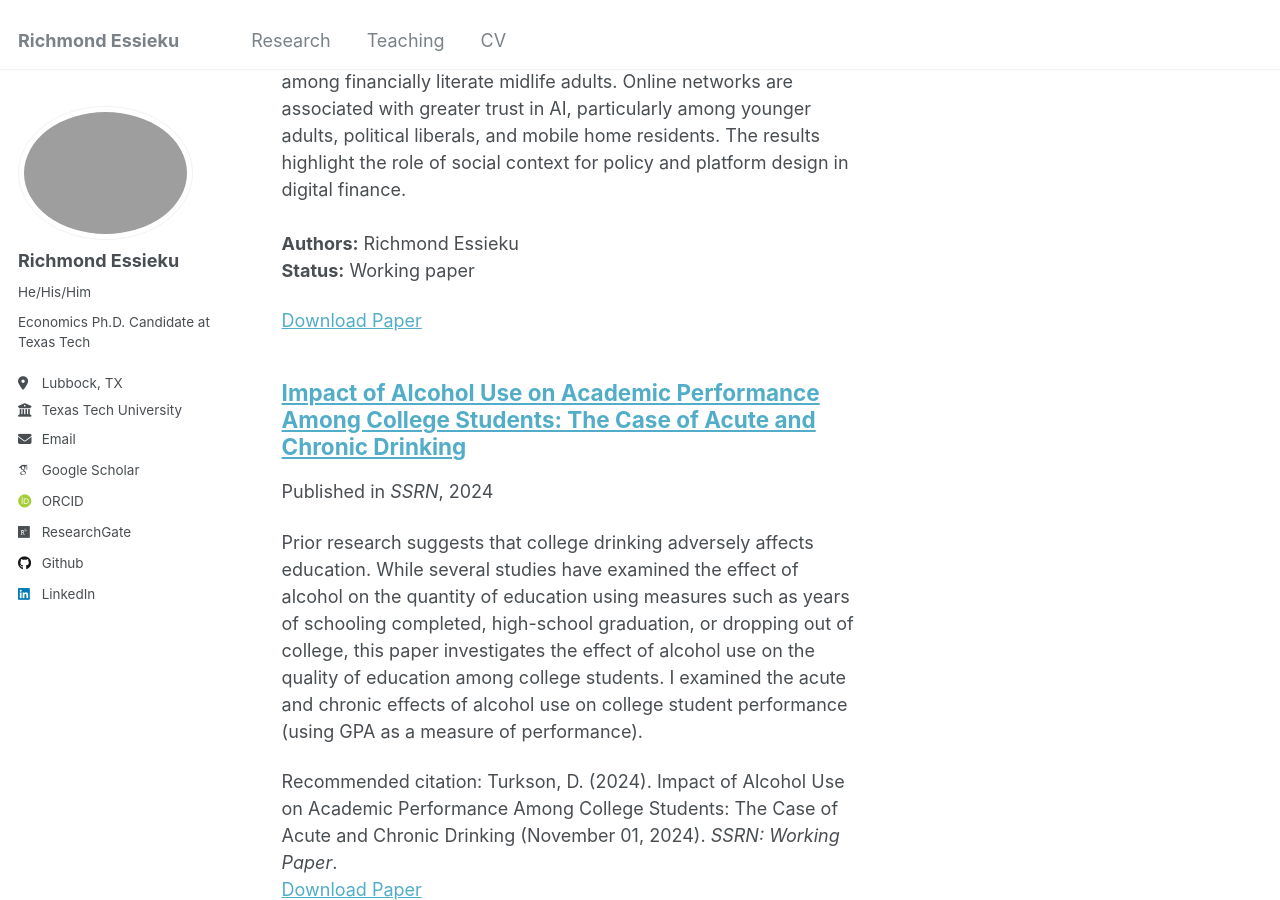
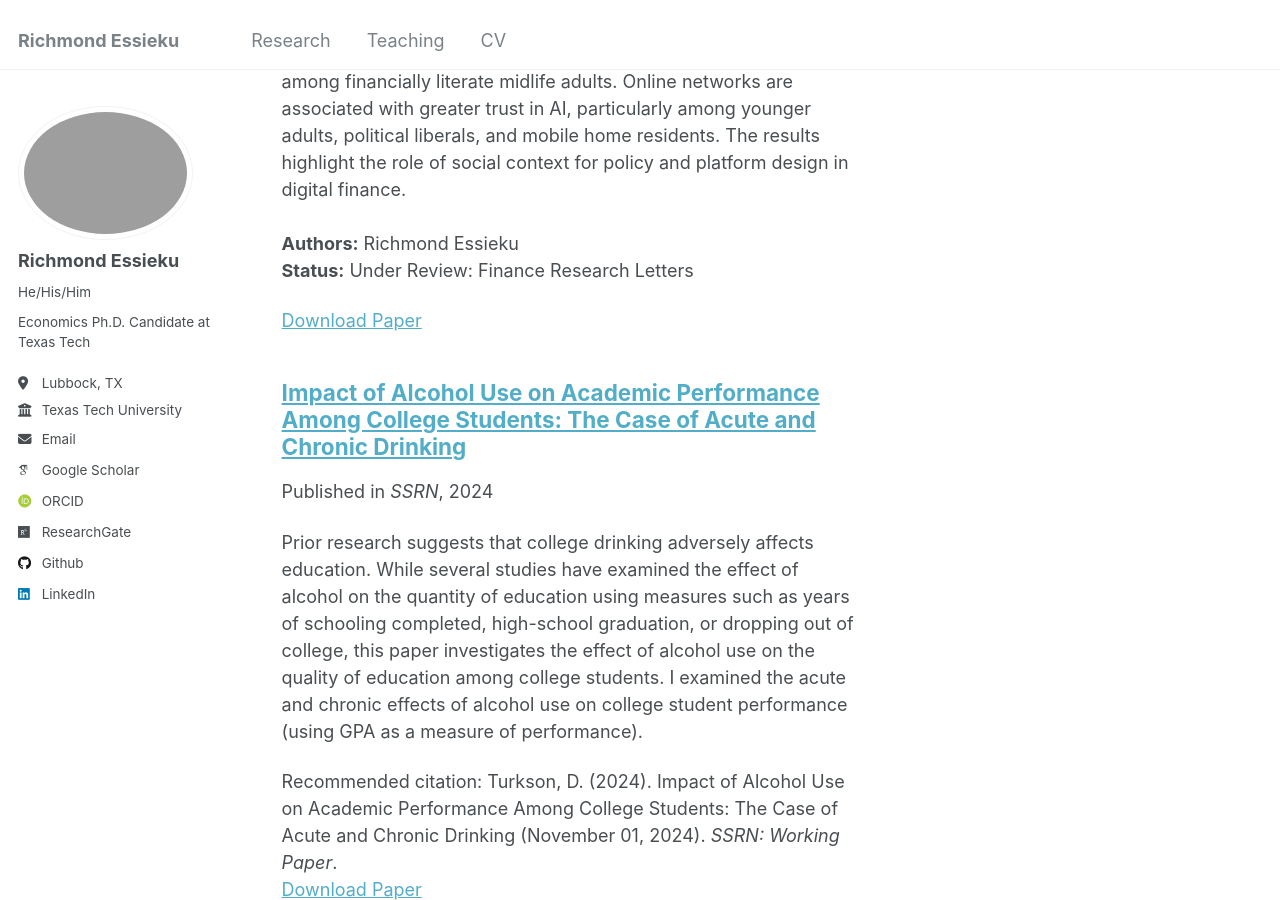
Before and after one commit to essieku/essieku.github.io, a Jekyll site: the page built from _pages/publications.html, in a window 1280 px wide and 900 px high, scrolled down 4465 px. Built offline with Jekyll 4.4.1, drawn with Linux system fonts in a browser that asks for light colours; some web fonts are replaced.

Commit message:
Update AI_letters.md

```diff
--- a/_publications/AI_letters.md
+++ b/_publications/AI_letters.md
@@ -3,7 +3,7 @@ title: "In Whom We Trust? Social Networks and Trust in AI vs. Human Experts in H
 collection: publications
 category: working-paper
 permalink: /publication/ai-trust
-excerpt: 'Using propensity score matching and inverse probability weighting on nationally representative data from an SSRS randomized experiment with the FINRA Investor Education Foundation, this paper estimates how offline and online social networks shape consumer trust in AI generated versus human expert housing advice. Offline networks increase trust in human experts, especially among financially literate midlife adults. Online networks are associated with greater trust in AI, particularly among younger adults, political liberals, and mobile home residents. The results highlight the role of social context for policy and platform design in digital finance. <br><br><strong>Authors:</strong> Richmond Essieku<br><strong>Status:</strong> Working paper'
+excerpt: 'Using propensity score matching and inverse probability weighting on nationally representative data from an SSRS randomized experiment with the FINRA Investor Education Foundation, this paper estimates how offline and online social networks shape consumer trust in AI generated versus human expert housing advice. Offline networks increase trust in human experts, especially among financially literate midlife adults. Online networks are associated with greater trust in AI, particularly among younger adults, political liberals, and mobile home residents. The results highlight the role of social context for policy and platform design in digital finance. <br><br><strong>Authors:</strong> Richmond Essieku<br><strong>Status:</strong> Under Review: Finance Research Letters'
 date: 2025-03-18
 venue: 'SSRN'
 authors: 'Richmond Essieku'
```
